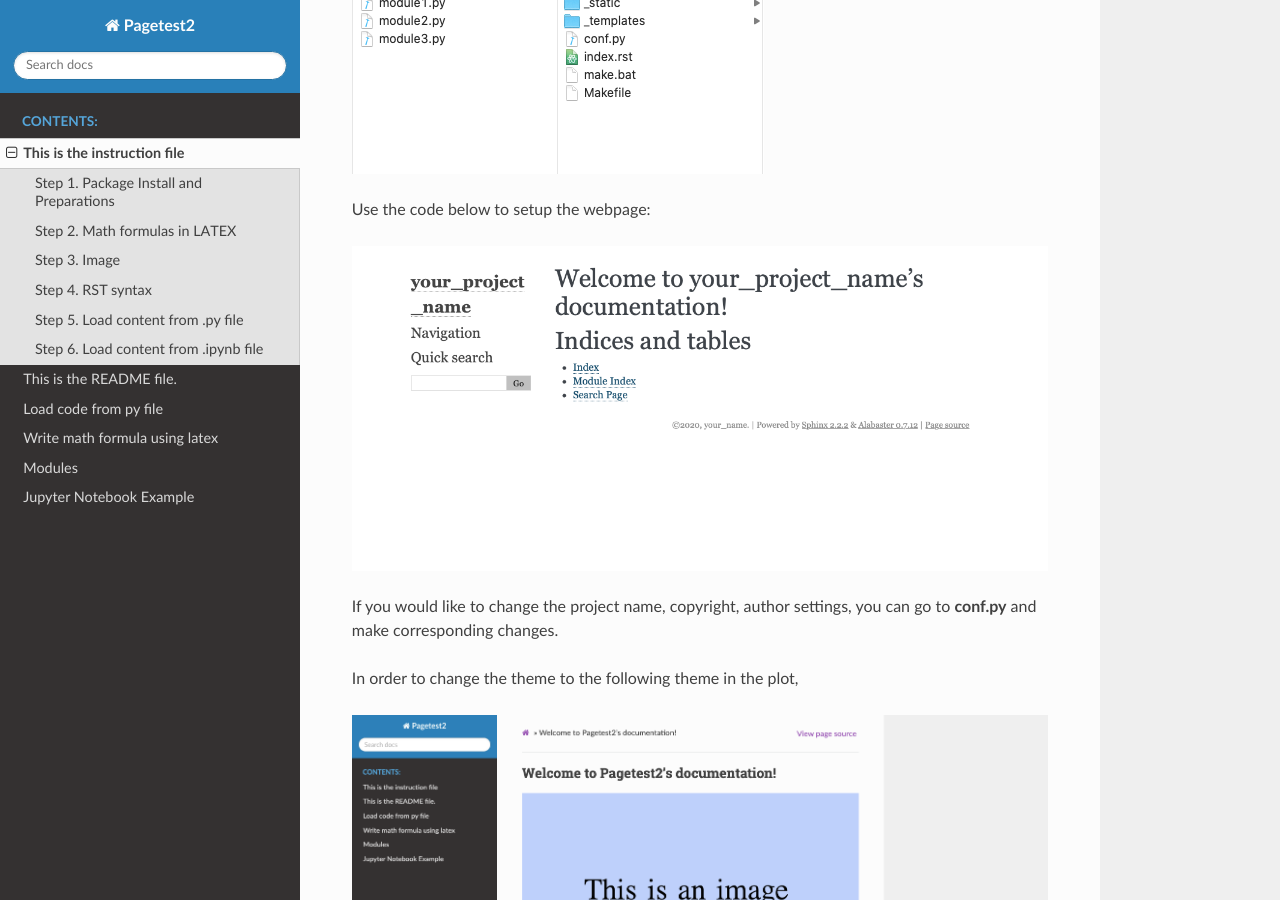
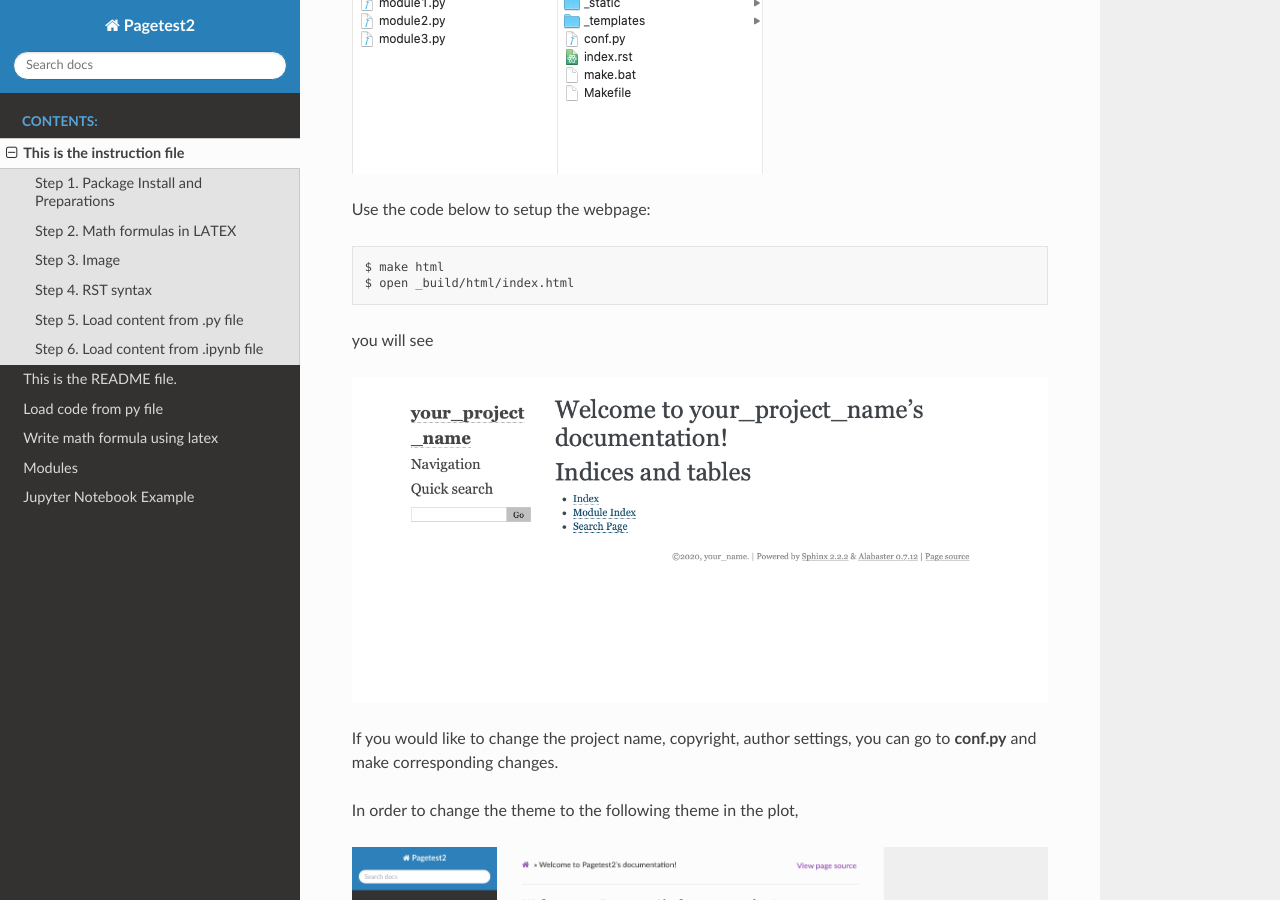
Before and after one commit to User-zwj/pagetest2, a Sphinx documentation site: the page built from docs/instruction.rst, in a window 1280 px wide and 900 px high, scrolled down 916 px. Built offline with Sphinx 7.4.7 and the Read the Docs theme 2.0.0, drawn with Linux system fonts in a browser that asks for light colours.

Commit message:
Add the missing command

```diff
--- a/docs/instruction.rst
+++ b/docs/instruction.rst
@@ -34,7 +34,12 @@ You will later have the directory shown below:
 
 .. image:: _static/images/directory.png
 
-Use the code below to setup the webpage:
+Use the code below to setup the webpage::
+
+   $ make html
+   $ open _build/html/index.html
+
+you will see
 
 .. image:: _static/images/web_start.png
 
```
